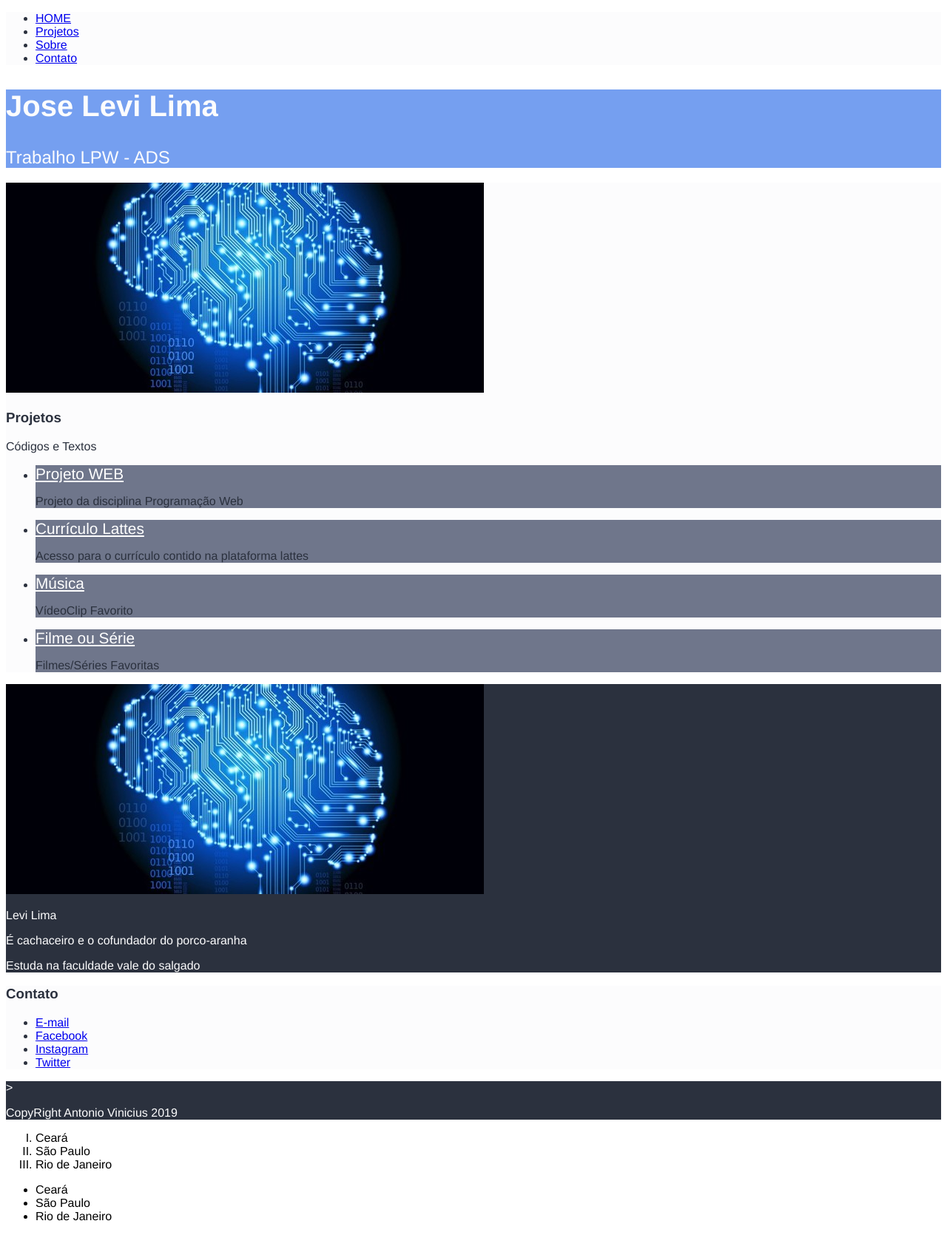
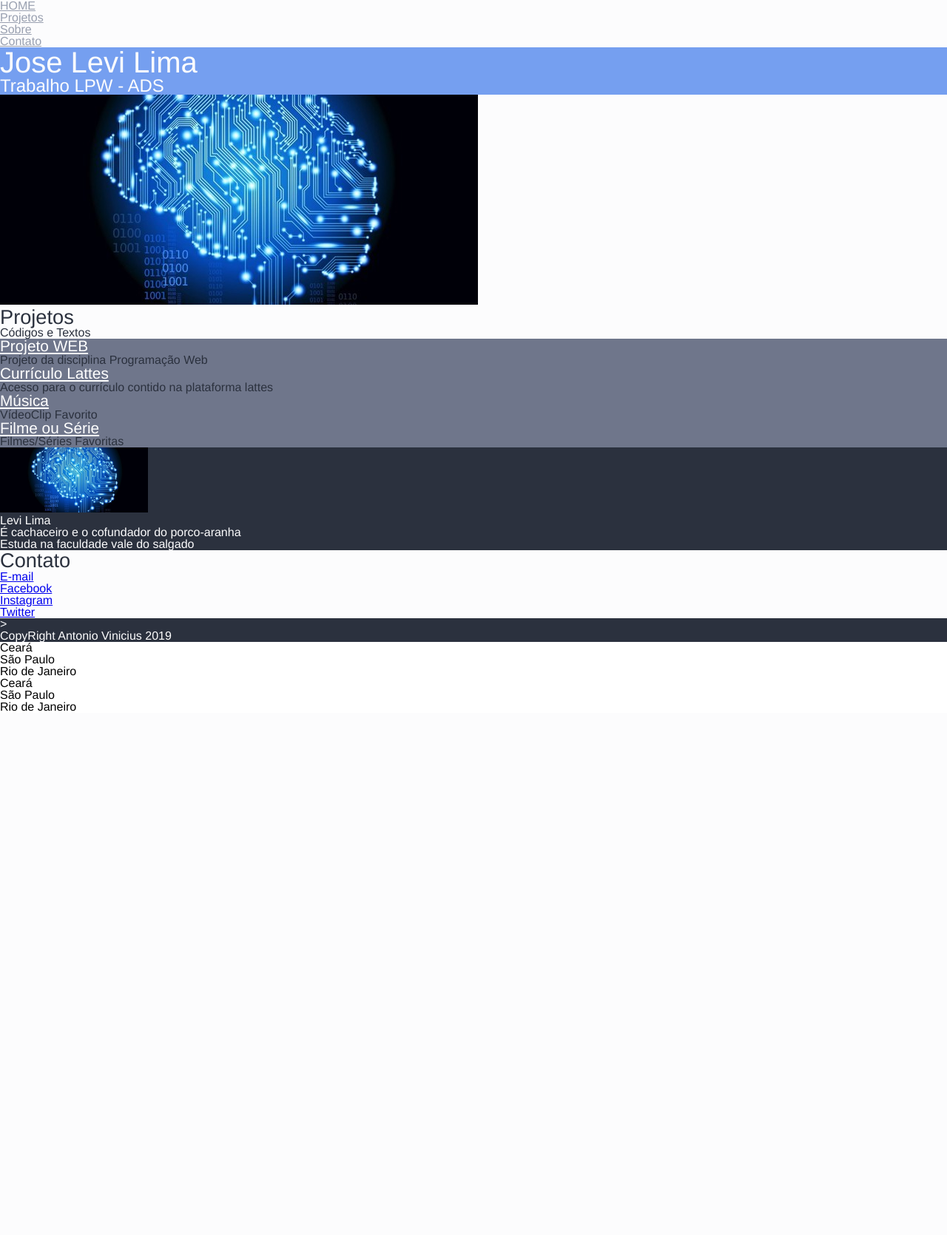
Before and after one commit to viniciuss05/AulasProgramacaoWeb, a PHP site: page /AulasProgramacaoWeb-master/index.html in a window 1280 px wide. Shown: the whole page at 74% size. After the commit the page ends 962 px from the top, so only its background shows below. Run offline with PHP 8.4, Linux system fonts and the light colour scheme.

Commit message:
Reset css e estilos
Reset css e estilos

```diff
--- a/AulasProgramacaoWeb-master/estilos/blog.css
+++ b/AulasProgramacaoWeb-master/estilos/blog.css
@@ -6,6 +6,15 @@ body{
 .identificacao{
     background-color: #759ff0;
     color: #fcfcfd;
+}
+
+section h3{
+    font-size: 1.7em;
+}
+
+header li a{
+    color: #99a0b0;
+    font-weight: lighter;
 }
 
 .identificacao h1 {
@@ -38,3 +47,7 @@ body{
     color: #ffffff;
     font-size: 1.3em;
 }
+
+#sobre img{
+    width: 200px;
+}
--- /dev/null
+++ b/AulasProgramacaoWeb-master/estilos/reset.css
@@ -0,0 +1,48 @@
+/* http://meyerweb.com/eric/tools/css/reset/
+  v2.0 | 20110126
+  License: none (public domain)
+*/
+
+html, body, div, span, applet, object, iframe,
+h1, h2, h3, h4, h5, h6, p, blockquote, pre,
+a, abbr, acronym, address, big, cite, code,
+del, dfn, em, img, ins, kbd, q, s, samp,
+small, strike, strong, sub, sup, tt, var,
+b, u, i, center,
+dl, dt, dd, ol, ul, li,
+fieldset, form, label, legend,
+table, caption, tbody, tfoot, thead, tr, th, td,
+article, aside, canvas, details, embed,
+figure, figcaption, footer, header, hgroup,
+menu, nav, output, ruby, section, summary,
+time, mark, audio, video {
+    margin: 0;
+    padding: 0;
+    border: 0;
+    font-size: 100%;
+    font: inherit;
+    vertical-align: baseline;
+}
+/* HTML5 display-role reset for older browsers */
+article, aside, details, figcaption, figure,
+footer, header, hgroup, menu, nav, section {
+    display: block;
+}
+body {
+    line-height: 1;
+}
+ol, ul {
+    list-style: none;
+}
+blockquote, q {
+    quotes: none;
+}
+blockquote:before, blockquote:after,
+q:before, q:after {
+    content: '';
+    content: none;
+}
+table {
+    border-collapse: collapse;
+    border-spacing: 0;
+}
--- a/AulasProgramacaoWeb-master/index.html
+++ b/AulasProgramacaoWeb-master/index.html
@@ -4,7 +4,8 @@
 <head>
     <meta charset="utf-8">
     <title>Blog de Levi</title>
-    <link rel="stylesheet" href="estilos/blog.css">
+    <link rel="stylesheet" href="estilos/reset.css">
+    <link rel="stylesheet" href="estilos/blog.css"  >
 
 </head>
 
```
